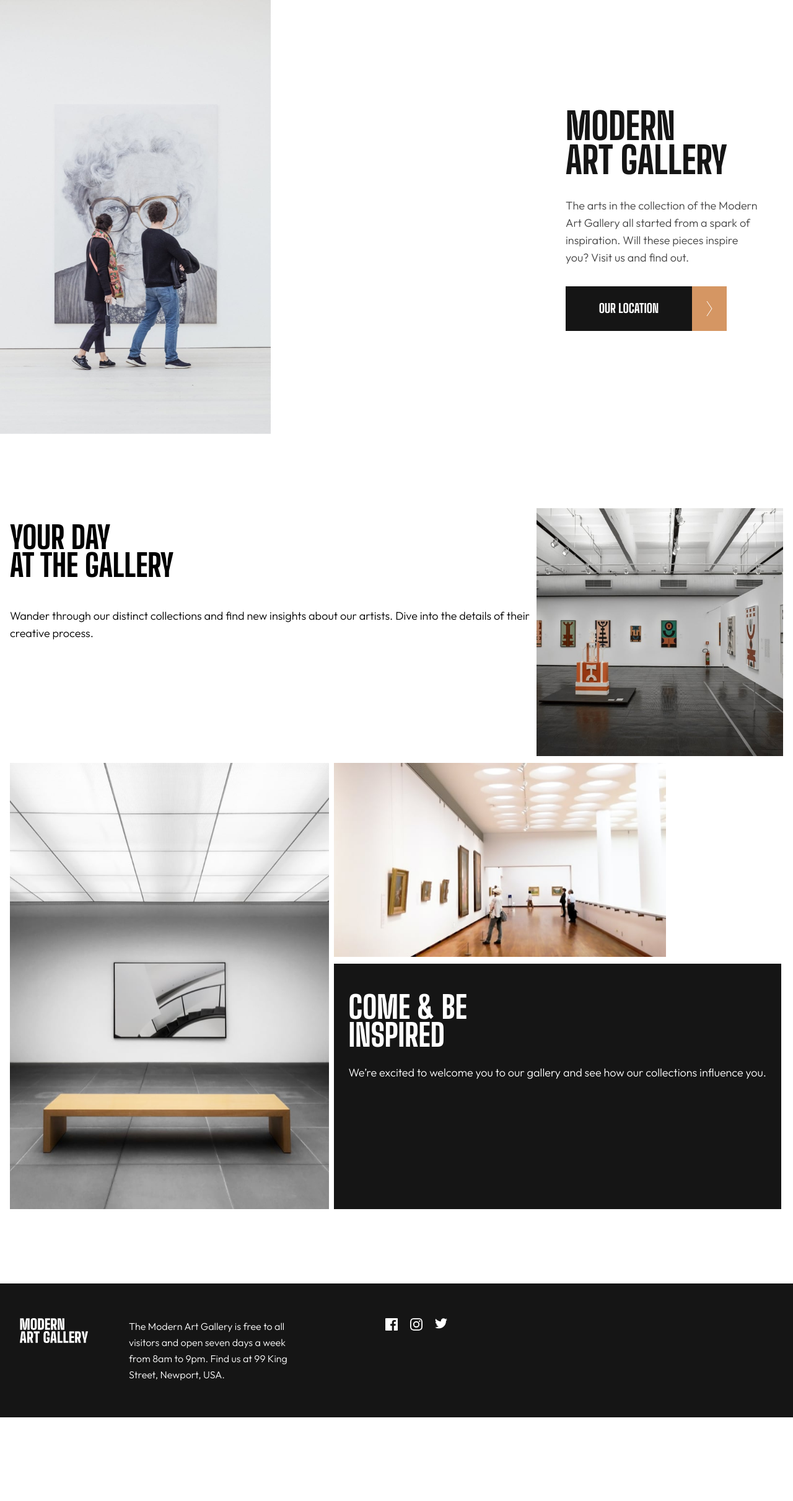
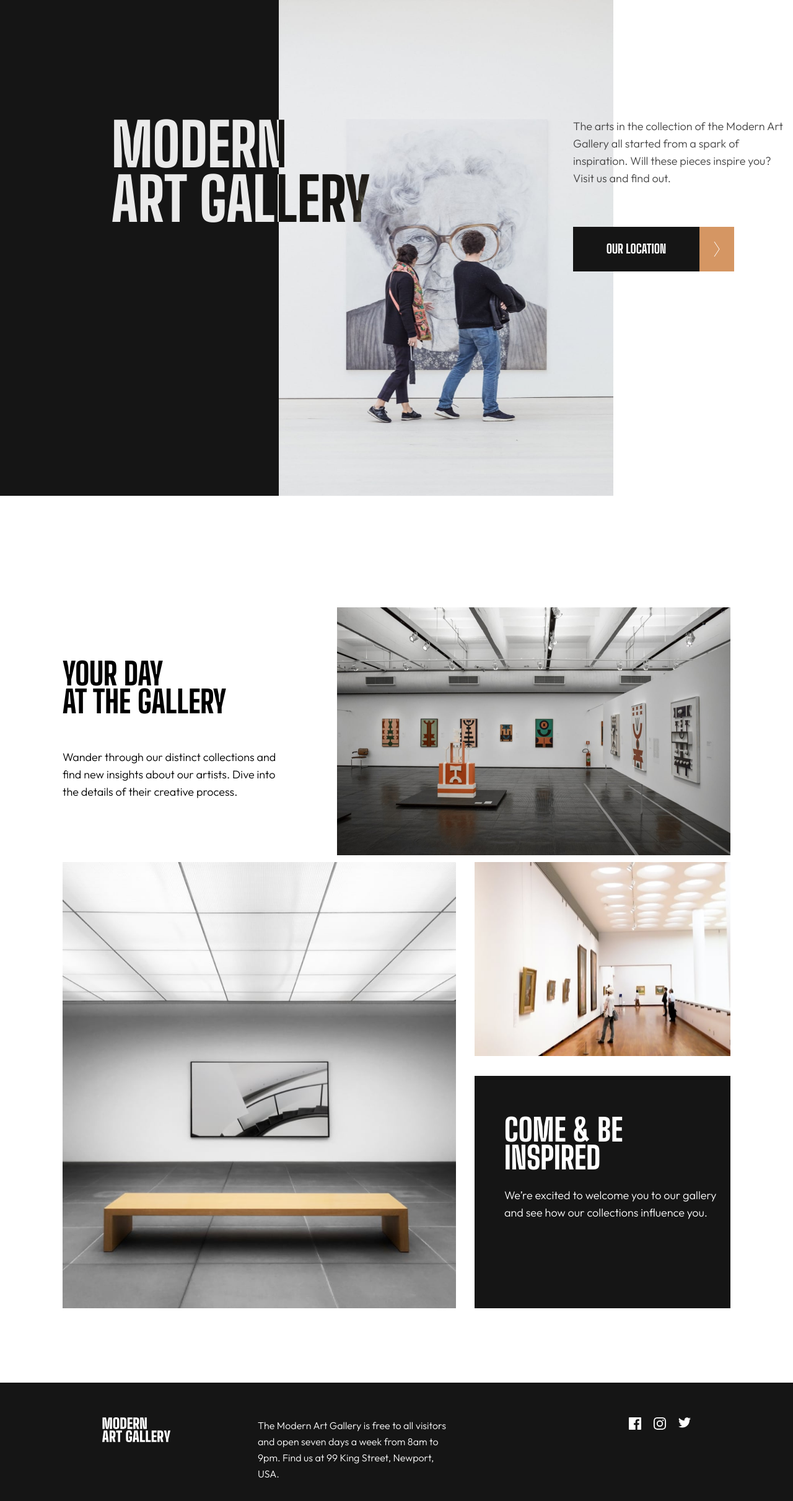
Before and after one commit to arod1207/FactoryPure, a Next.js app: page / in a window 1280 px wide. Shown: the top 2422 px of the page at 62% size. Before the commit the page ends 2287 px from the top, so only its background shows below. Built offline with nearby package versions, Linux system fonts and the light colour scheme.

Commit message:
complete mockup

```diff
--- a/pages/index.js
+++ b/pages/index.js
@@ -1,14 +1,22 @@
 import Head from "next/head";
 import Link from "next/link";
+import { useState } from "react";
 import {
   ChevronRightSvg,
+  FacebookGoldSVG,
   FacebookSVG,
+  InstagramGoldSVG,
   InstagramSVG,
   LogoSVG,
+  TwitterGoldSVG,
   TwitterSVG,
 } from "./Utils/Svgs";
 
 export default function Home() {
+  const [hover, setHover] = useState(false);
+  const [facebook, setFacebook] = useState(false);
+  const [instagram, setInstagram] = useState(false);
+  const [twitter, setTwitter] = useState(false);
   return (
     <>
       <Head>
@@ -17,8 +25,9 @@ export default function Home() {
         <meta name="viewport" content="width=device-width, initial-scale=1" />
         <link rel="icon" href="/favicon.ico" />
       </Head>
-      <main className="md:m-auto md:w-full">
-        <div>
+      <main className="md:m-auto md:w-full lg:relative">
+        <div className="lg:flex">
+          <div className="hidden lg:block lg:h-[800px] lg:w-[450px] lg:bg-[#151515]"></div>
           <img
             src="/images/mobile/image-hero@2x.jpg"
             alt="people looking at a painting"
@@ -27,11 +36,51 @@ export default function Home() {
           <img
             src="/images/tablet/image-hero@2x.jpg"
             alt="people looking at a painting"
-            className="hidden h-[700px] w-[437px] md:block"
+            className="hidden h-[700px] w-[437px] md:block lg:h-[800px] lg:w-[540px]"
           />
+          {/* //Large Screens// */}
+          <h1 className="hidden font-[900] leading-[88px] text-[#151515] lg:absolute lg:top-[189px] lg:left-[180px] lg:block lg:text-[96px] lg:text-white lg:mix-blend-difference">
+            MODERN
+            <h1>ART GALLERY</h1>
+          </h1>
+          <div className="hidden lg:absolute lg:top-[190px] lg:left-[925px] lg:block lg:w-[350px]">
+            <p className="text-lg font-light leading-[28px] text-[#444444]">
+              The arts in the collection of the Modern Art Gallery all started
+              from a spark of inspiration. Will these pieces inspire you? Visit
+              us and find out.
+            </p>
+
+            <Link href="/location">
+              <div
+                className="mt-16 flex cursor-pointer"
+                onMouseOver={(e) => setHover(true)}
+                onMouseOut={() => setHover(false)}
+              >
+                <button
+                  className={`${
+                    hover
+                      ? "h-[72px] w-[204px] bg-[#d59663] text-xl font-extrabold leading-[23.94px] text-[#ffffff]"
+                      : "h-[72px] w-[204px] bg-[#151515] text-xl font-extrabold leading-[23.94px] text-[#ffffff]"
+                  }`}
+                >
+                  OUR LOCATION
+                </button>
+                <div
+                  className={`${
+                    hover
+                      ? "flex h-[72px] w-[56px] items-center justify-center bg-[#151515]"
+                      : "flex h-[72px] w-[56px] items-center justify-center bg-[#d59663] hover:bg-[#d59663] "
+                  }`}
+                >
+                  <ChevronRightSvg />
+                </div>
+              </div>
+            </Link>
+          </div>
+          {/* //END OF LARGE SCREEN UI// */}
         </div>
-        <section className=" mt-8 flex flex-col gap-8 px-3 md:absolute md:top-36 md:right-10 md:h-[410px] md:w-[339px]">
-          <h1 className="text-[60px] font-[900] leading-[55px] text-[#151515]">
+        <section className="mt-8 flex flex-col gap-8 px-3 md:absolute md:top-[145px] md:left-[389px] md:h-[410px] md:w-[339px] lg:hidden">
+          <h1 className="lg:font-white text-[60px] font-[900] leading-[55px] text-[#151515] lg:hidden">
             MODERN
             <h1>ART GALLERY</h1>
           </h1>
@@ -52,16 +101,22 @@ export default function Home() {
             </div>
           </Link>
         </section>
-        <section className="mt-[120px] px-4">
-          <div className="md:max-height-[400px] md:flex md:flex-row-reverse">
+        {/* //Middle Section// */}
+        <section className="mt-[120px] px-4 lg:m-auto lg:mt-[180px] lg:max-w-[1110px]">
+          <div className="md:max-height-[400px] md:flex md:flex-row-reverse lg:items-center lg:justify-between">
             <img
               src="/images/mobile/image-grid-1@2x.jpg"
               alt="art work"
-              className="md:h-[400px] md:w-[398px]"
+              className="md:h-[400px] md:w-[398px] lg:hidden"
             />
-            <div className="md:flex md:flex-col">
+            <img
+              src="/images/desktop/image-grid-1@2x.jpg"
+              alt="art work"
+              className="hidden h-[400px] lg:block lg:max-w-[635px]"
+            />
+            <div className="md:flex md:flex-col lg:h-[280px] lg:w-[350px]">
               <div className="mt-[25px] mb-[21px]">
-                <h1 className="mb-6 text-[50px] font-[900] leading-[45px]">
+                <h1 className="mb-6 text-[50px] font-[900] leading-[45px] lg:mb-8">
                   YOUR DAY <br />
                   AT THE GALLERY
                 </h1>
@@ -75,12 +130,19 @@ export default function Home() {
               </div>
             </div>
           </div>
-          <div className="md:mt-[11px]  md:flex md:h-[720px] md:space-x-2">
+          <div className="md:mt-[11px]  md:flex md:h-[720px] md:space-x-2 lg:max-h-[1150px]  lg:space-x-[30px] lg:overflow-hidden">
             <div className="mb-[21px] md:mb-0">
               <img
                 src="/images/mobile/image-grid-2@2x.jpg"
                 alt="art work of a bench"
-                className="md:h-[720px]"
+                className="md:block md:h-full md:min-w-[398px] lg:min-w-[635px]"
+              />
+            </div>
+            <div className="mb-[21px] hidden md:mb-0">
+              <img
+                src="/images/desktop/image-grid-2@2x.jpg"
+                alt="art work of a bench"
+                className="hidden lg:block lg:h-[720px] lg:min-w-[635px]"
               />
             </div>
             <div className="grid grid-rows-1">
@@ -88,11 +150,11 @@ export default function Home() {
                 <img
                   src="/images/mobile/image-grid-3@2x.jpg"
                   alt="people looking at art"
-                  className="md:h-[313px]"
+                  className="md:h-[313px] lg:h-[313px] lg:max-w-[445px]"
                 />
               </div>
               <div className="h-[293px] bg-[#151515] md:h-full">
-                <div className="px-6 pt-12 pb-[47px] md:h-[396px]">
+                <div className="px-6 pt-12 pb-[47px] md:h-[396px]  lg:h-[375px] lg:px-[48px] lg:pt-[65px]">
                   <h1 className="mb-6 text-[50px] font-black leading-[45px] text-white">
                     COME & BE <br />
                     INSPIRED
@@ -107,16 +169,36 @@ export default function Home() {
           </div>
         </section>
         <footer className="mt-[120px] bg-[#151515]">
-          <div className="py-12 px-8 md:flex md:py-14">
-            <div className="md:mr-[65px]">
+          <div className="py-12 px-8 md:flex md:py-14  lg:px-[165px]">
+            <div className="md:mr-[65px] lg:mr-[140px] ">
               <LogoSVG />
             </div>
-            <p className="py-[38px] text-base font-light leading-[26px] text-white md:mr-[133px] md:w-[281px] md:py-0">
+            <p className="lg:mr-[280px py-[38px] text-base font-light leading-[26px] text-white md:mr-[133px] md:w-[281px] md:py-0 lg:mr-[280px] lg:w-auto">
               The Modern Art Gallery is free to all visitors and open seven days
               a week from 8am to 9pm. Find us at 99 King Street, Newport, USA.
             </p>
-            <div className="flex gap-5">
-              <FacebookSVG /> <InstagramSVG /> <TwitterSVG />
+            <div className="flex gap-5 ">
+              <div
+                className="cursor-pointer"
+                onMouseOver={() => setFacebook(true)}
+                onMouseOut={() => setFacebook(false)}
+              >
+                {facebook ? <FacebookGoldSVG /> : <FacebookSVG />}
+              </div>
+              <div
+                className="cursor-pointer"
+                onMouseOver={() => setInstagram(true)}
+                onMouseOut={() => setInstagram(false)}
+              >
+                {instagram ? <InstagramGoldSVG /> : <InstagramSVG />}
+              </div>
+              <div
+                className="cursor-pointer"
+                onMouseOver={() => setTwitter(true)}
+                onMouseOut={() => setTwitter(false)}
+              >
+                {twitter ? <TwitterGoldSVG /> : <TwitterSVG />}
+              </div>
             </div>
           </div>
         </footer>
--- a/pages/location/index.js
+++ b/pages/location/index.js
@@ -1,34 +1,69 @@
 import Link from "next/link";
+import { useState } from "react";
 import {
   ChevronLeftSVG,
   FacebookDarkSVG,
+  FacebookSVG,
   InstagramDarkSVG,
+  InstagramSVG,
   LogoDarkSVG,
   TwitterDarkSVG,
+  TwitterSVG,
 } from "../Utils/Svgs";
 
 export default function Location() {
+  const [hover, setHover] = useState(false);
+  const [facebook, setFacebook] = useState(false);
+  const [instagram, setInstagram] = useState(false);
+  const [twitter, setTwitter] = useState(false);
   return (
     <main>
       <section>
         <img
           src="images/mobile/image-map@2x.png"
           alt="map"
-          className="relative w-full"
+          className="relative w-full md:hidden lg:hidden"
         />
+        <img
+          src="images/tablet/image-map@2x.png"
+          alt="map"
+          className="relative hidden h-[600px] w-full md:block lg:hidden"
+        />
+        <img
+          src="images/desktop/image-map@2x.png"
+          alt="map"
+          className="relative hidden h-[600px] w-full lg:block"
+        />
+
         <Link href="/">
-          <div className="absolute top-0 flex cursor-pointer md:left-[39px]">
-            <div className="flex h-[72px] w-[56px] items-center justify-center bg-[#d59663] ">
+          <div
+            className="absolute top-0 flex cursor-pointer md:left-[39px] lg:left-[156px]"
+            onMouseOver={() => setHover(true)}
+            onMouseOut={() => setHover(false)}
+          >
+            <div
+              className={`${
+                hover
+                  ? "flex h-[72px] w-[56px] items-center justify-center bg-[#151515]"
+                  : "flex h-[72px] w-[56px] items-center justify-center bg-[#d59663]"
+              }`}
+            >
               <ChevronLeftSVG />
             </div>
-            <button className="h-[72px] w-[204px] bg-[#151515] text-xl font-extrabold leading-[23.94px] text-[#ffffff]">
+            <button
+              className={`${
+                hover
+                  ? "h-[72px] w-[204px] bg-[#d59663] text-xl font-extrabold leading-[23.94px] text-[#ffffff]"
+                  : "h-[72px] w-[204px] bg-[#151515] text-xl font-extrabold leading-[23.94px] text-[#ffffff]"
+              }`}
+            >
               BACK TO HOME
             </button>
           </div>
         </Link>
       </section>
       <section className="bg-[#151515]">
-        <div className="gap-[68px] px-4 pt-12 md:flex md:px-[39px] md:pt-[88px] md:pb-[80px]">
+        <div className="gap-[68px] px-4 pt-12 md:flex md:px-[39px] md:pt-[88px] md:pb-[80px] lg:gap-[220px] lg:px-[165px] lg:pt-[104px]">
           <h1 className="pb-12 text-[50px] font-black leading-[45px] text-white">
             OUR LOCATION
           </h1>
@@ -50,16 +85,36 @@ export default function Location() {
         </div>
       </section>
       <footer className="bg-[#d5966c]">
-        <div className="py-12 px-8 md:flex md:py-14">
-          <div className="md:mr-[65px]">
+        <div className="py-12 px-8 md:flex md:py-14  lg:px-[165px]">
+          <div className="md:mr-[65px] lg:mr-[140px] ">
             <LogoDarkSVG />
           </div>
-          <p className="py-[38px] text-base font-light leading-[26px] md:mr-[133px] md:w-[281px] md:py-0">
+          <p className="lg:mr-[280px py-[38px] text-base font-light leading-[26px] text-[#151515] md:mr-[133px] md:w-[281px] md:py-0 lg:mr-[280px] lg:w-auto">
             The Modern Art Gallery is free to all visitors and open seven days a
             week from 8am to 9pm. Find us at 99 King Street, Newport, USA.
           </p>
           <div className="flex gap-5">
-            <FacebookDarkSVG /> <InstagramDarkSVG /> <TwitterDarkSVG />
+            <div
+              className="cursor-pointer"
+              onMouseOver={() => setFacebook(true)}
+              onMouseOut={() => setFacebook(false)}
+            >
+              {facebook ? <FacebookSVG /> : <FacebookDarkSVG />}
+            </div>
+            <div
+              className="cursor-pointer"
+              onMouseOver={() => setInstagram(true)}
+              onMouseOut={() => setInstagram(false)}
+            >
+              {instagram ? <InstagramSVG /> : <InstagramDarkSVG />}
+            </div>
+            <div
+              className="cursor-pointer"
+              onMouseOver={() => setTwitter(true)}
+              onMouseOut={() => setTwitter(false)}
+            >
+              {twitter ? <TwitterSVG /> : <TwitterDarkSVG />}
+            </div>
           </div>
         </div>
       </footer>
--- a/tailwind.config.js
+++ b/tailwind.config.js
@@ -7,5 +7,8 @@ module.exports = {
   theme: {
     extend: {},
   },
+  variants: {
+    fill: ["hover", "focus"],
+  },
   plugins: [],
 };
```
Also changed, not shown: pages/Utils/Svgs.js (+33 -0 lines).
